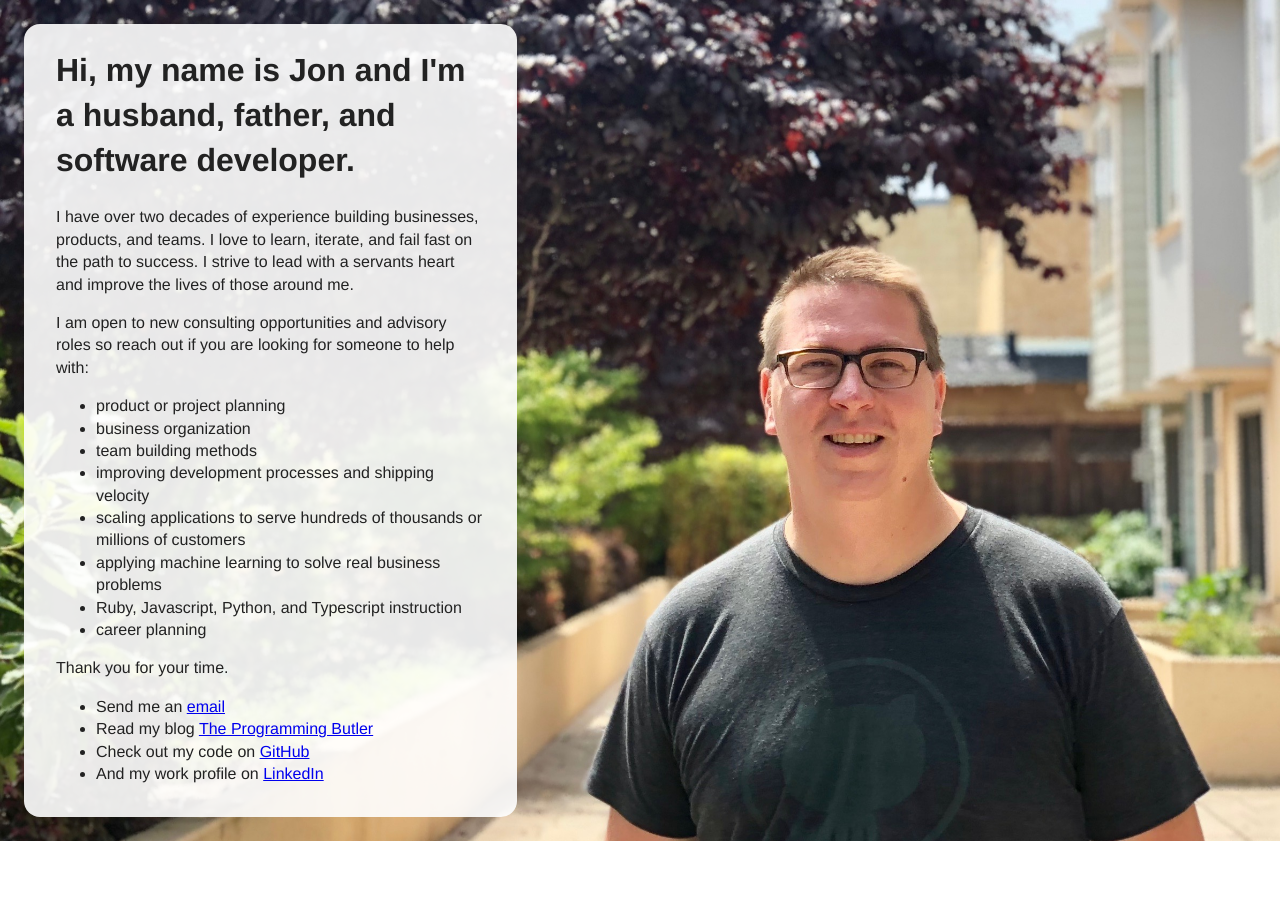
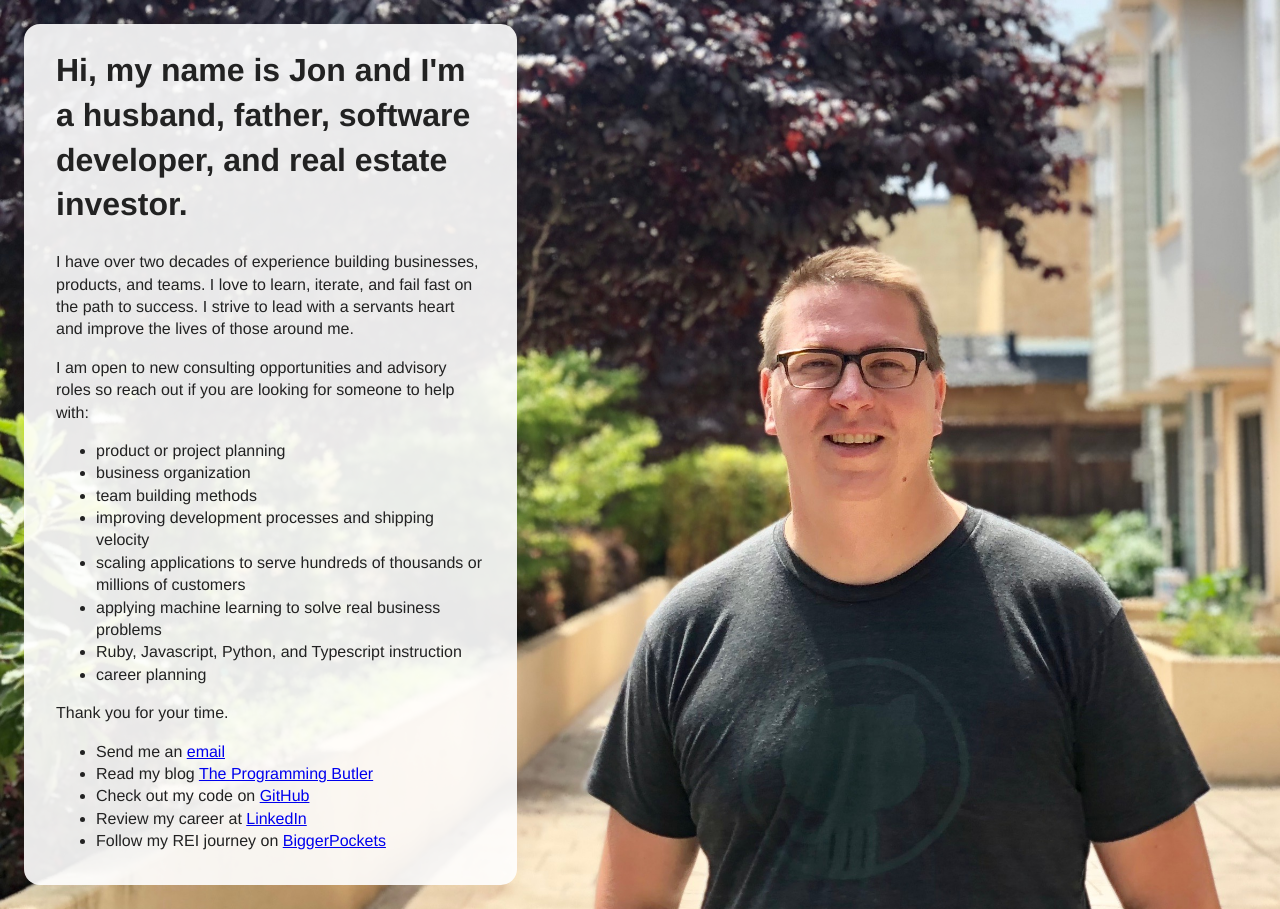
Before and after one commit to jonmagic/jonmagic.github.io, a plain HTML site: page index.html in a window 1280 px wide. Before the commit the page ends 841 px from the top, so only its background shows below. Drawn offline with Linux system fonts and the light colour scheme.

Commit message:
Add BiggerPockets link and REI blurb

```diff
--- a/index.html
+++ b/index.html
@@ -10,7 +10,7 @@
   </head>
   <body>
     <div class="content">
-      <h1>Hi, my name is Jon and I'm a husband, father, and software developer.</h1>
+      <h1>Hi, my name is Jon and I'm a husband, father, software developer, and real estate investor.</h1>
       <p>I have over two decades of experience building businesses, products, and teams. I love to learn, iterate, and fail fast on the path to success. I strive to lead with a servants heart and improve the lives of those around me.</p>
       <p>I am open to new consulting opportunities and advisory roles so reach out if you are looking for someone to help with:</p>
       <ul>
@@ -28,7 +28,8 @@
         <li>Send me an <a href="mailto:jonmagic@gmail.com">email</a></li>
         <li>Read my blog <a href="http://theprogrammingbutler.com/">The Programming Butler</a></li>
         <li>Check out my code on <a href="https://github.com/jonmagic">GitHub</a></li>
-        <li>And my work profile on <a href="https://www.linkedin.com/in/jonmagic/">LinkedIn</a></li>
+        <li>Review my career at <a href="https://www.linkedin.com/in/jonmagic/">LinkedIn</a></li>
+        <li>Follow my REI journey on <a href="https://www.linkedin.com/in/jonmagic/">BiggerPockets</a></li>
       </ul>
     </div>
   </body>
```
